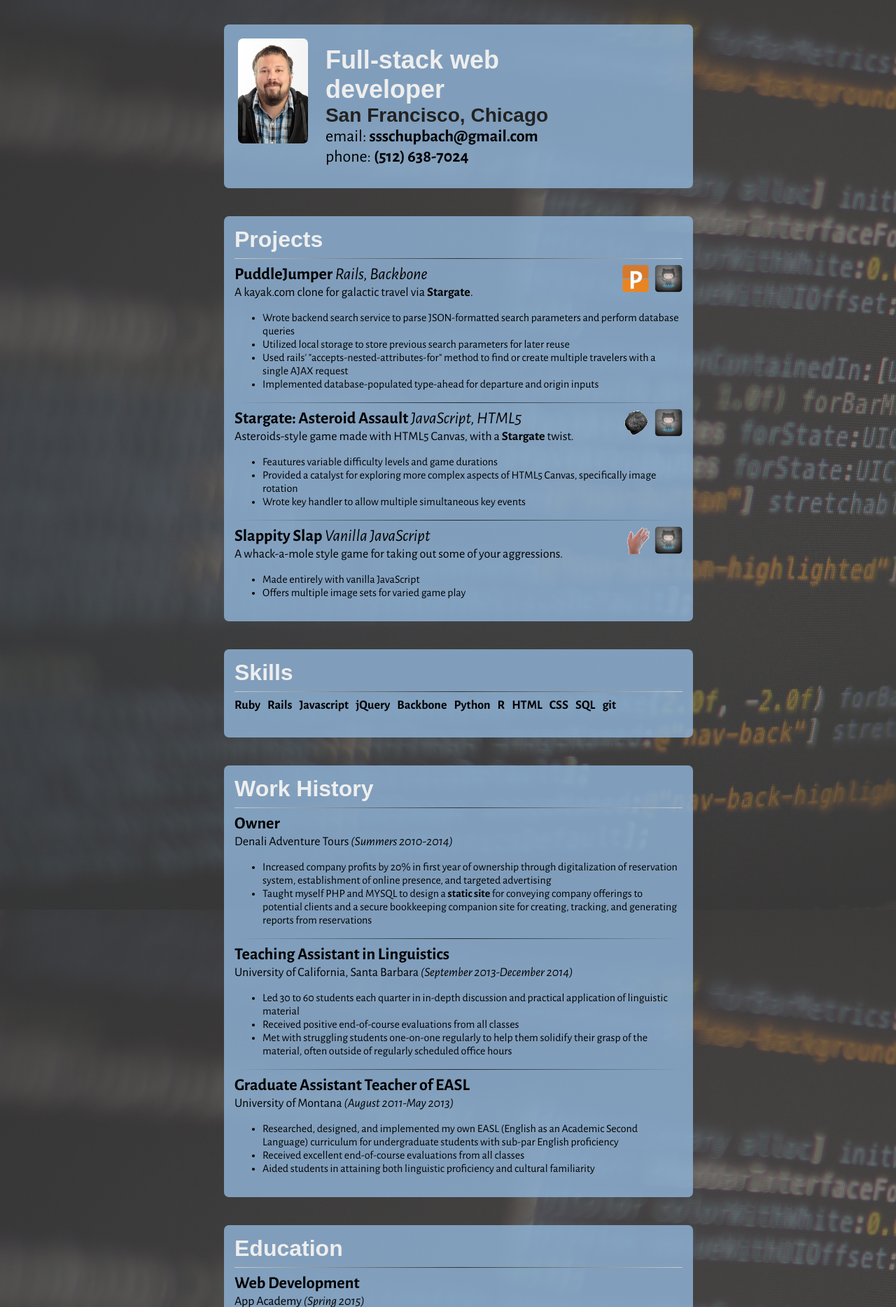
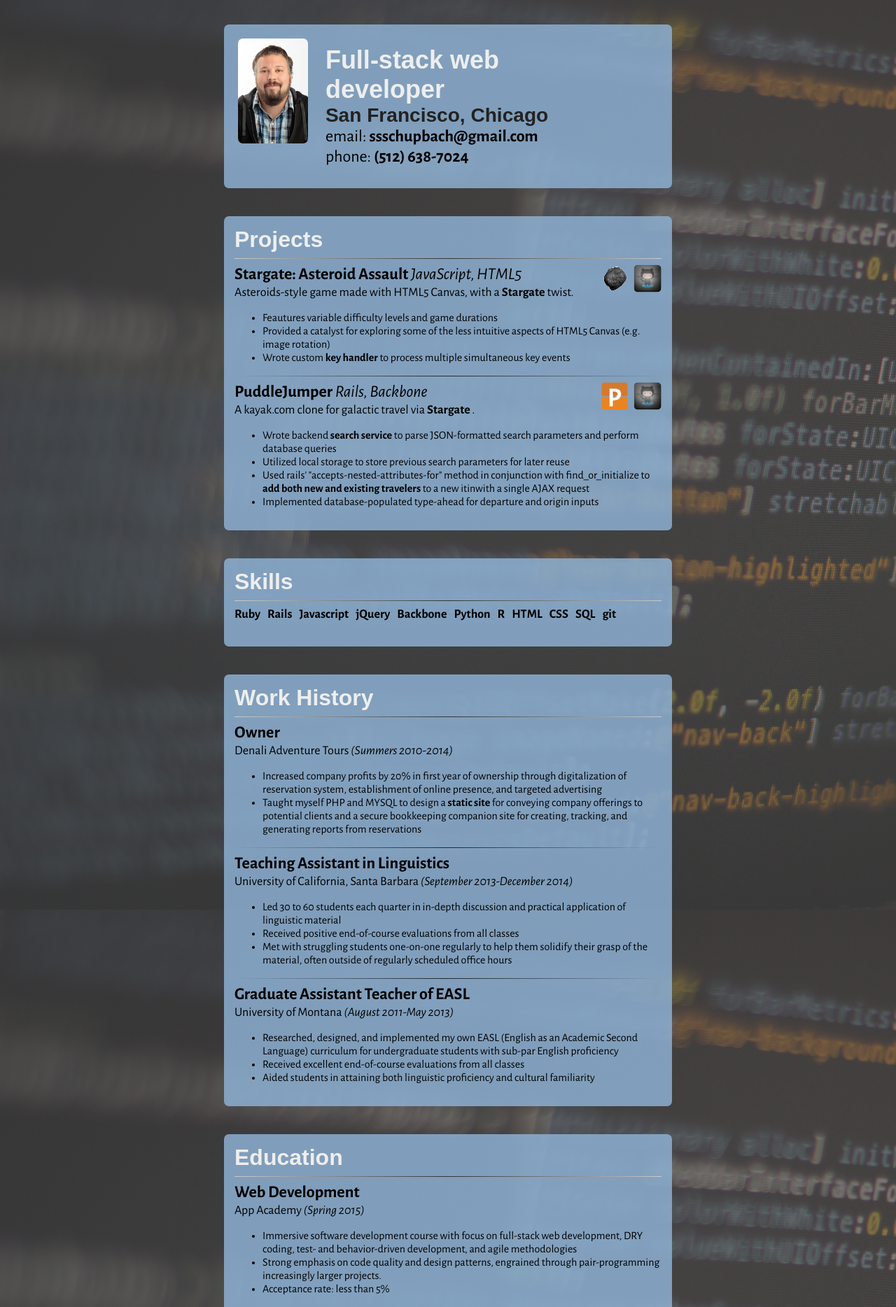
Before and after one commit to scottyschup/scottyschup.github.io, a PHP site: page / in a window 1280 px wide. Shown: the part 65-1933 px from the top of the page at 70% size. Run offline with PHP 8.4, Linux system fonts and the light colour scheme; some web fonts are replaced.

Commit message:
Finalize for job search

```diff
--- a/index.html
+++ b/index.html
@@ -10,7 +10,7 @@
     type='text/css'>
   <link rel="stylesheet" type='text/css' href="style/normalize.css">
   <link rel="stylesheet" type='text/css' href="style/main.css">
-  <!-- <link rel="stylesheet" type="text/css" href="print.css" media="print"> -->
+  <!-- <link rel="stylesheet" type="text/css" href="style/print.css" media="print"> -->
 
 
   <title>Scott Schupbach - Web Developer</title>
@@ -23,7 +23,7 @@
 
   <div class=body>
     <header class="top clearfix">
-      <h1><a href=#>Scott Schupbach</a></h1>
+      <h1 id=name onmouseover="SSdotCom.dropDownNav()">Scott Schupbach</h1>
       <ul class="inline right links">
         <li class=left title="Email">
           <a href=mailto:ssschupbach@gmail.com>
@@ -45,6 +45,12 @@
             <img src="imgs/icons/academia.png">
           </a>
         </li>
+      </ul>
+      <ul class="page-nav links">
+        <li><a href="#projects">Projects</a></li>
+        <li><a href="#skills">Skills</a></li>
+        <li><a href="#experience">Work History</a></li>
+        <li><a href="#education">Education</a></li>
       </ul>
     </header>
 
@@ -71,39 +77,6 @@
         <section class="clearfix projects" id=projects>
           <h1>Projects</h1>
           <hr class=hr1>
-          <article class=project>
-            <header class="project-header">
-              <p class=title>
-                <b>
-                  <a href=http://puddlejumper.space target=_blank>
-                    PuddleJumper
-                  </a>
-                  <a href=https://github.com/scottyschup/finalproject target=_blank>
-                    <img src=imgs/icons/git2.png>
-                  </a>
-                  <a href=http://puddlejumper.space target=_blank>
-                    <img src=imgs/icons/puddlejumper.png>
-                  </a>
-                </b>
-                <i>Rails, Backbone
-                  <span class=print-only>
-                    (http://puddlejumper.space)
-                  </span>
-                </i>
-              </p>
-              <p class=subtitle>
-                A kayak.com clone for galactic travel via
-                <a href=http://en.wikipedia.org/wiki/Stargate_(device)>Stargate</a>.
-              </p>
-            </header>
-            <ul>
-              <li>Wrote backend search service to parse JSON-formatted search parameters and perform database queries</li>
-              <li>Utilized local storage to store previous search parameters for later reuse</li>
-              <li>Used rails' "accepts-nested-attributes-for" method to find or create multiple travelers with a single AJAX request</li>
-              <li>Implemented database-populated type-ahead for departure and origin inputs</li>
-            </ul>
-          </article>
-          <hr class=hr2>
 
           <article class=project>
             <header class="project-header">
@@ -132,10 +105,48 @@
             </header>
             <ul>
               <li>Feautures variable difficulty levels and game durations</li>
-              <li>Provided a catalyst for exploring more complex aspects of HTML5 Canvas, specifically image rotation</li>
-              <li>Wrote key handler to allow multiple simultaneous key events</li>
+              <li>Provided a catalyst for exploring some of the less intuitive aspects of HTML5 Canvas (e.g. image rotation)</li>
+              <li>Wrote custom <a href=https://github.com/scottyschup/asteroidassault/blob/gh-pages/lib/keyMonkey.js target=_blank>key handler</a> to process multiple simultaneous key events</li>
             </ul>
           </article>
+
+          <hr class=hr2>
+
+          <article class=project>
+            <header class="project-header">
+              <p class=title>
+                <b>
+                  <a href=http://puddlejumper.space target=_blank>
+                    PuddleJumper
+                  </a>
+                  <a href=https://github.com/scottyschup/finalproject target=_blank>
+                    <img src=imgs/icons/git2.png>
+                  </a>
+                  <a href=http://puddlejumper.space target=_blank>
+                    <img src=imgs/icons/puddlejumper.png>
+                  </a>
+                </b>
+                <i>Rails, Backbone
+                  <span class=print-only>
+                    (http://puddlejumper.space)
+                  </span>
+                </i>
+              </p>
+              <p class=subtitle>
+                A kayak.com clone for galactic travel via
+                <a href=http://en.wikipedia.org/wiki/Stargate_(device)>
+                  Stargate
+                </a>.
+              </p>
+            </header>
+            <ul>
+              <li>Wrote backend <a href="https://github.com/scottyschup/finalproject/blob/master/app/services/trip_search.rb">search service</a> to parse JSON-formatted search parameters and perform database queries</li>
+              <li>Utilized local storage to store previous search parameters for later reuse</li>
+              <li>Used rails' "accepts-nested-attributes-for" method in conjunction with find_or_initialize to <a href="https://github.com/scottyschup/finalproject/blob/master/app/models/itinerary.rb">add both new and existing travelers</a> to a new itinwith a single AJAX request</li>
+              <li>Implemented database-populated type-ahead for departure and origin inputs</li>
+            </ul>
+          </article>
+          <!--
           <hr class=hr2>
 
           <article class=project>
@@ -163,13 +174,13 @@
               </p>
             </header>
             <ul>
-              <li>Made entirely with vanilla JavaScript</li>
-              <li>Offers multiple image sets for varied game play</li>
+              <li>Made entirely with Vanilla JavaScript</li>
+              <li></li>
             </ul>
-          </article>
+          </article> -->
         </section>
 
-        <section class="clearfix skills">
+        <section class="clearfix" id=skills>
           <h1>Skills</h1>
           <hr class="hr1">
           <ul class="clearfix skills">
@@ -187,7 +198,7 @@
           </ul>
         </section>
 
-        <section class="clearfix experience">
+        <section class="clearfix" id=experience>
           <h1>Work History</h1>
           <hr class="hr1">
           <article>
@@ -229,7 +240,7 @@
           </article>
         </section>
 
-        <section class="clearfix education">
+        <section class="clearfix" id=education>
           <h1>Education</h1>
           <hr class="hr1">
 
@@ -241,14 +252,14 @@
             <ul class="description">
               <li>Immersive software development course with focus on full-stack web development, DRY coding, test- and behavior-driven development, and agile methodologies</li>
               <li>Strong emphasis on code quality and design patterns, engrained  through pair-programming increasingly larger projects.</li>
-              <li>Acceptance rate &lt;5%</li>
+              <li>Acceptance rate: less than 5%</li>
             </ul>
           </article>
           <hr class="hr2">
 
           <article>
             <header>
-              <p class="title"><b>PhD Linguistics</b></p>
+              <p class="title"><b>Coursework toward a PhD Linguistics</b></p>
               <p class="subtitle">
                 University of California, Santa Barbara <i>(2013-2014)</i>
               </p>
--- a/js/main.js
+++ b/js/main.js
@@ -33,4 +33,8 @@
   SSdotCom.narrowGap = function ($el) {
 
   };
+
+  // SSdotCom.dropDownNav = function () {
+  //   $(".page-nav").css("top", "100px");
+  // }
 }());
--- a/style/main.css
+++ b/style/main.css
@@ -17,7 +17,7 @@
 
 .background {
   background-image: url("../imgs/clean-code.jpg");
-  bottom: 0;
+  bottom: 0px;
   left: 0;
   position: fixed;
   right: 0;
@@ -28,7 +28,6 @@
 .body {
   background-color: rgba(75, 75, 75, 0.7);
   left: 0;
-  padding-bottom: 0px;
   position: absolute;
   right: 0;
   top: 0; }
@@ -38,13 +37,15 @@
 
 .main {
   width: 50%;
+  min-width: 570px;
   font-family: 'Alegreya Sans', sans-serif;
-  margin: 100px auto; }
+  margin: 100px auto 0; }
 
 .top {
   background-color: #7aa;
   border-radius: 0;
   color: #eee;
+  min-width: 601px;
   padding: 0 20px 5px 10px;
   position: fixed;
   top: 0;
@@ -89,6 +90,15 @@
   height: 40px;
   margin: 0 0 0 7px;
   transition: height .2s; }
+
+.page-nav {
+  left: 0;
+  position: absolute;
+  top: -200px;
+  transition: top 1s ease; }
+
+.page-nav:hover {
+  top: 100px; }
 
 .title img {
   float: right; }
@@ -147,7 +157,7 @@
   /* box-shadow: 0 0 15px $bluish; */
   margin: 40px auto;
   padding: 15px;
-  width: 100%; }
+  width: calc(100% - 30px); }
 
 .main > section > *:not(img, .contact) {
   width: 100%;
@@ -162,7 +172,7 @@
 
 .skills {
   margin: 0;
-  padding: 0 0 20px 0; }
+  padding: 0 0 20px; }
 
 .skills li {
   display: block;
--- a/style/main.scss
+++ b/style/main.scss
@@ -26,7 +26,7 @@
 
 .background {
   background-image: url('../imgs/clean-code.jpg');
-  bottom: 0;
+  bottom: 0px;
   left: 0;
   position: fixed;
   right: 0;
@@ -38,7 +38,6 @@
 .body {
   background-color: rgba(75, 75, 75, .7);
   left: 0;
-  padding-bottom: 0px;
   position: absolute;
   right: 0;
   top: 0;
@@ -50,14 +49,16 @@
 
 .main {
   width: 50%;
+  min-width: 570px;
   font-family: 'Alegreya Sans', sans-serif;
-  margin: 100px auto;
+  margin: 100px auto 0;
 }
 
 .top {
   background-color: $greenish;
   border-radius: 0;
   color: $light;
+  min-width: 601px;
   padding: 0 20px 5px 10px;
   position: fixed;
   top: 0;
@@ -111,6 +112,17 @@
   height: 40px;
   margin: 0 0 0 7px;
   transition: height .2s;
+}
+
+.page-nav {
+  left: 0;
+  position: absolute;
+  top: -200px;
+  transition: top 1s ease;
+}
+
+.page-nav:hover {
+  top: 100px;
 }
 
 .title img {
@@ -180,7 +192,7 @@
   /* box-shadow: 0 0 15px $bluish; */
   margin: 40px auto;
   padding: 15px;
-  width: 100%;
+  width: calc(100% - 30px);
 }
 
 .main > section > *:not(img, .contact) {
@@ -199,7 +211,7 @@
 
 .skills {
   margin: 0;
-  padding: 0 0 20px 0;
+  padding: 0 0 20px;
 }
 
 .skills li {
```
Also changed, not shown: 2 other files.
